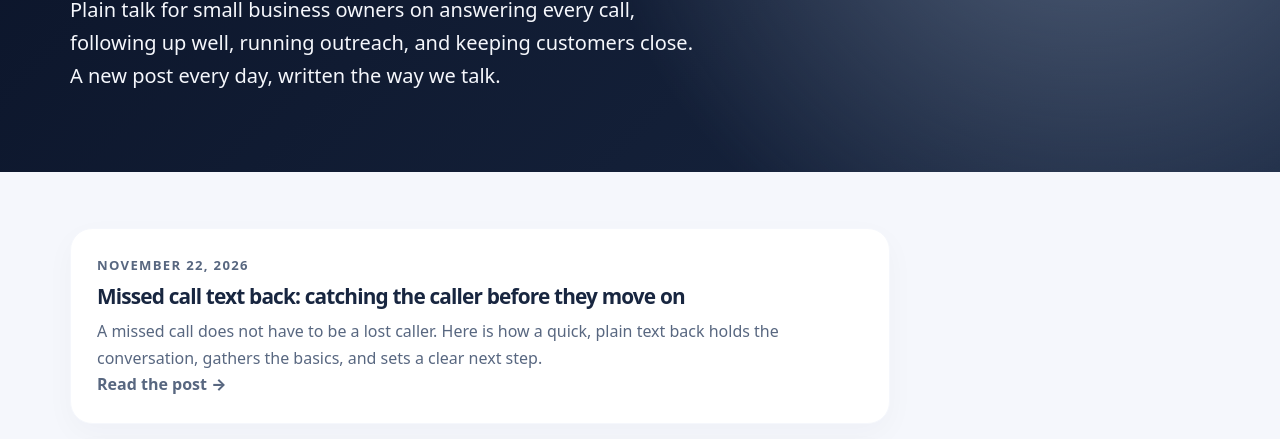
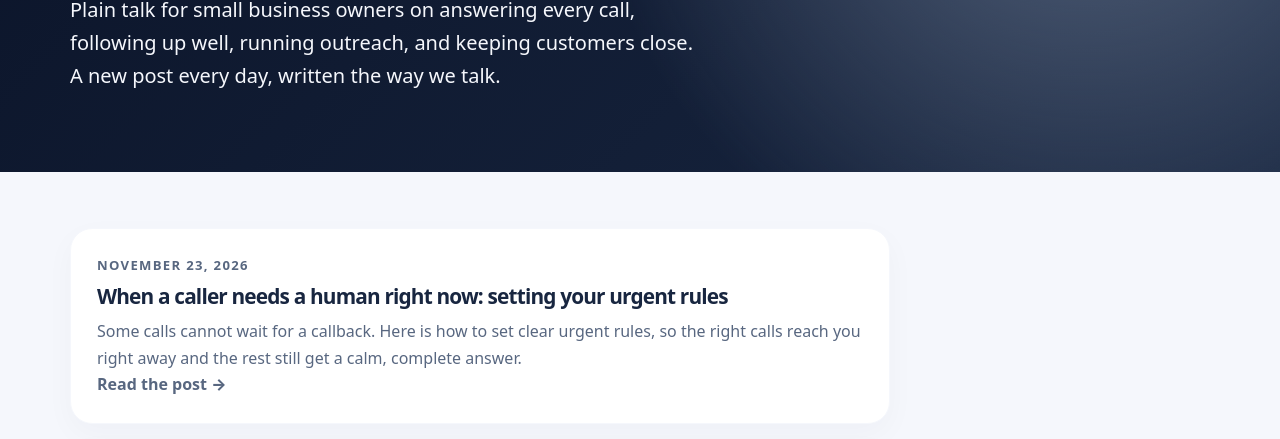
Before and after one commit to jbstog24-maker/never-miss-a-job, a plain HTML site: page blog.html in a window 1280 px wide. Shown: the part 334-773 px from the top of the page. Drawn offline with Linux system fonts and the light colour scheme.

Commit message:
Daily blog: When a caller needs a human right now: setting your urgent rules

```diff
--- a/blog.html
+++ b/blog.html
@@ -90,6 +90,7 @@ gtag('config', 'G-Y4YW8589B1');
 <section class="hero"><div class="wrap"><div class="eyebrow light">The Ringception Blog</div><h1>Notes on never missing a call.</h1><p class="lead">Plain talk for small business owners on answering every call, following up well, running outreach, and keeping customers close. A new post every day, written the way we talk.</p></div></section>
 <section><div class="wrap"><div class="post-list">
 <!-- POSTS: newest first. The daily blog job prepends each new post card directly below this comment, above the existing cards. -->
+<article class="card post-card"><p class="post-date">November 23, 2026</p><h3><a href="blog/when-a-caller-needs-a-human-right-now.html">When a caller needs a human right now: setting your urgent rules</a></h3><p>Some calls cannot wait for a callback. Here is how to set clear urgent rules, so the right calls reach you right away and the rest still get a calm, complete answer.</p><p class="read-more"><a href="blog/when-a-caller-needs-a-human-right-now.html">Read the post →</a></p></article>
 <article class="card post-card"><p class="post-date">November 22, 2026</p><h3><a href="blog/missed-call-text-back.html">Missed call text back: catching the caller before they move on</a></h3><p>A missed call does not have to be a lost caller. Here is how a quick, plain text back holds the conversation, gathers the basics, and sets a clear next step.</p><p class="read-more"><a href="blog/missed-call-text-back.html">Read the post →</a></p></article>
 <article class="card post-card"><p class="post-date">November 21, 2026</p><h3><a href="blog/for-clinics-and-salons-the-appointment-call-that-needs-care.html">For clinics and salons: the appointment call that needs care</a></h3><p>An appointment call at a clinic or salon carries more than a name and a time. Here is what a careful answer gathers, how it protects privacy, and how the booking lands right the first time.</p><p class="read-more"><a href="blog/for-clinics-and-salons-the-appointment-call-that-needs-care.html">Read the post →</a></p></article>
 <article class="card post-card"><p class="post-date">November 20, 2026</p><h3><a href="blog/holiday-hours-without-the-headache.html">Holiday hours without the headache: setting expectations early</a></h3><p>Holiday hours go smoother when callers hear them early and clearly. Here is how to set expectations ahead of the rush, decide what is urgent, and keep every holiday call answered.</p><p class="read-more"><a href="blog/holiday-hours-without-the-headache.html">Read the post →</a></p></article>
```
